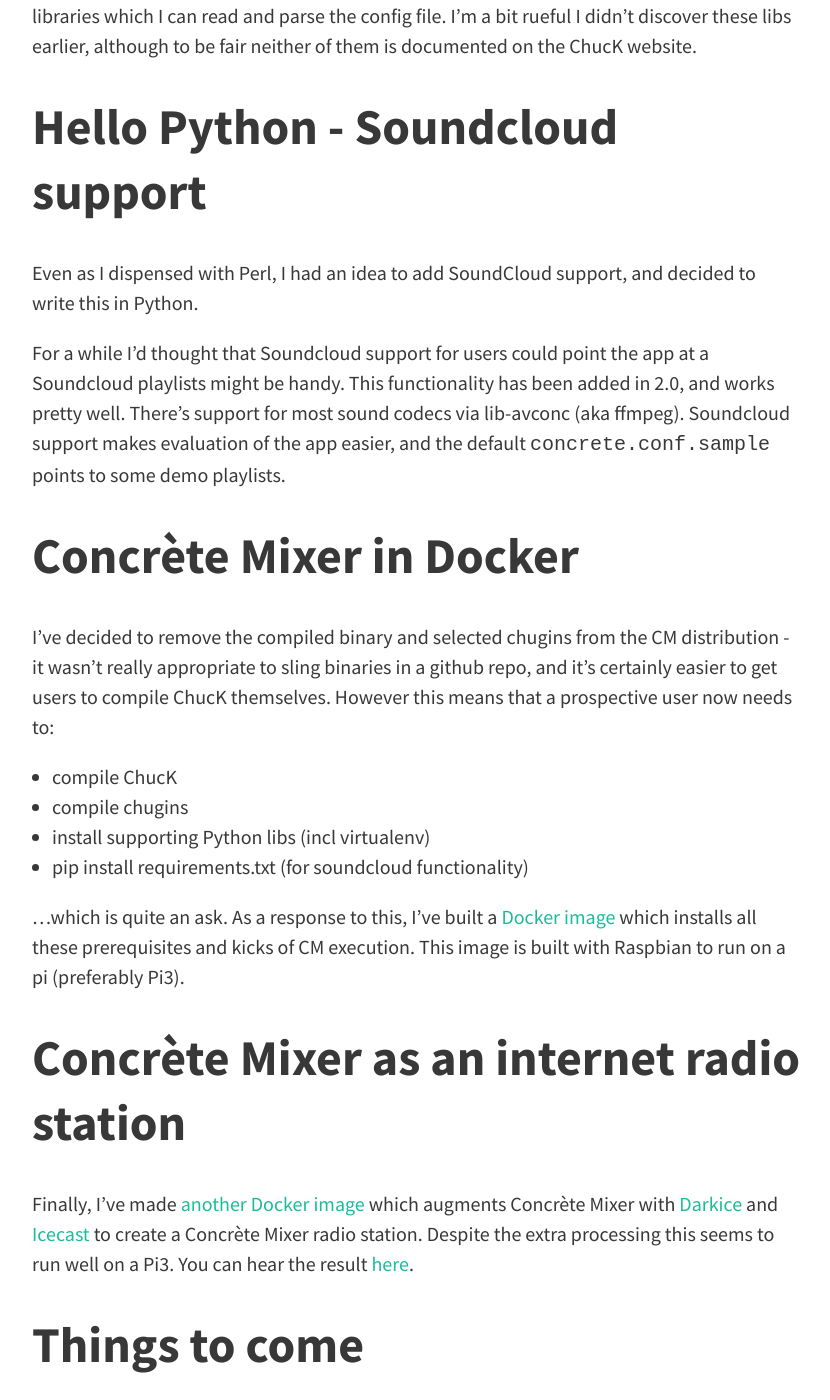
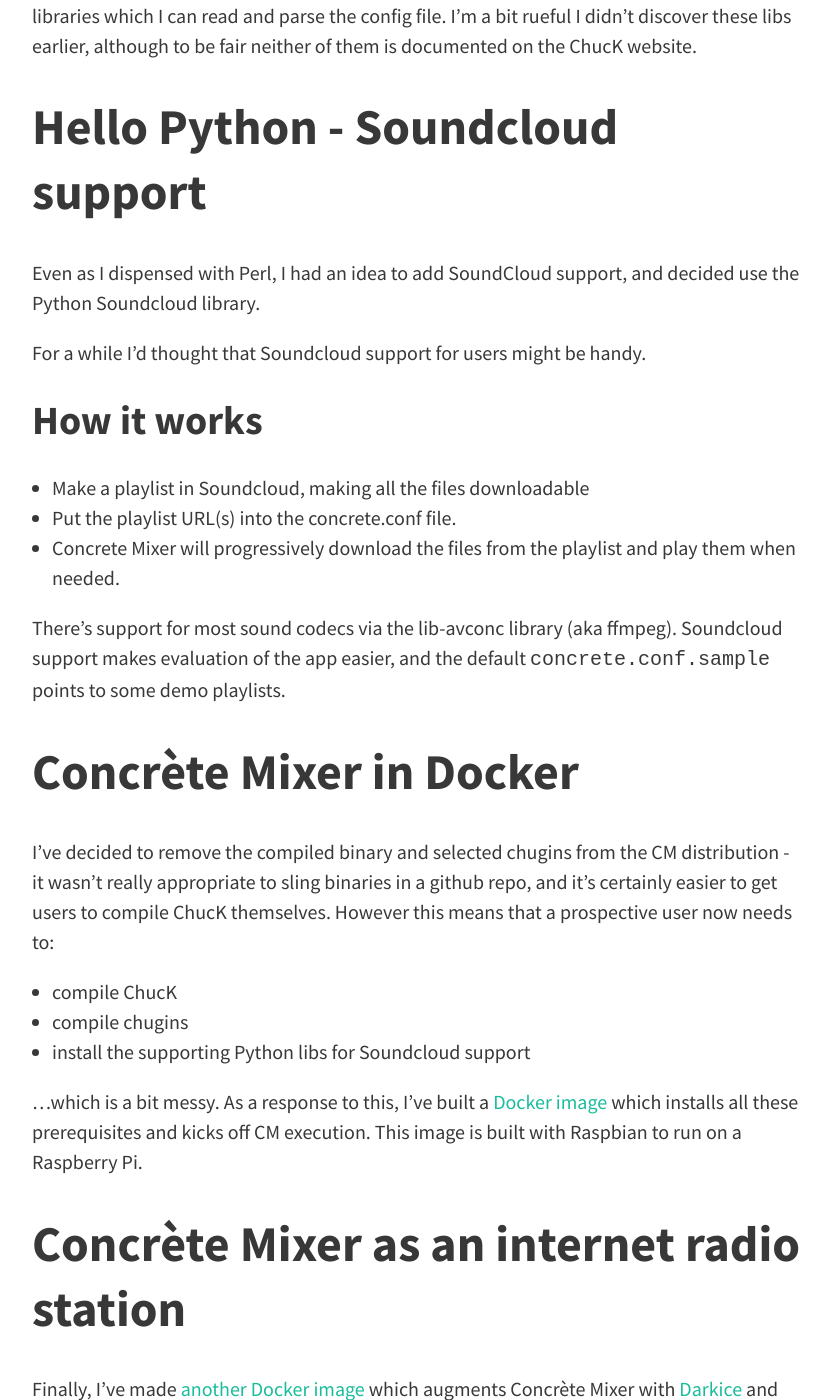
Before and after one commit to concrete-mixer/concrete-mixer.github.io, a Jekyll site: the page built from _posts/2017-02-07-whats-new.md, in a window 1280 px wide and 1400 px high, scrolled down 1089 px. Shown: the whole window, without its empty margins (224-1054 px from the left). Built offline with Jekyll 4.4.1, drawn with Linux system fonts in a browser that asks for light colours; nearby versions of some CDN libraries; comment, search, counter and statistics services are not loaded; some of the changed text lies outside the part shown.

```diff
--- a/_config.yml
+++ b/_config.yml
@@ -15,6 +15,7 @@
      <p>This is the site for the Concrète Mixer software and its internet radio stream. Listen now! <a href="/concrète mixer radio/2017/02/12/call-for-field-recordings.html">Participate!</a></p>
   header_text_feature_image: img/concrete-banner.jpg
   post_header_image: img/concrete-feature.jpg
+  page_header_image: img/page-header.jpg
   footer_text: >
    Powered by <a href="http://jekyllrb.com">Jekyll</a> with <a href="https://rohanchandra.github.io/project/type/">Type Theme</a>
 
@@ -36,7 +37,7 @@
   stack_exchange:  # Full URL
   steam:
   tumblr:
-  twitter: # "twitter"
+  twitter: soundsconcrete
   wordpress:
   youtube: # UCMcMFz-Z3XbkMqhEI3za2RA
 
@@ -70,3 +71,6 @@
 sass:
   sass_dir: _sass
   style: :compressed
+
+
+permalink: /:year/:month/:title
--- a/_layouts/page.html
+++ b/_layouts/page.html
@@ -1,8 +1,8 @@
 ---
 layout: default
 ---
-<article {% if page.feature-img %}class="feature-image"{% endif %}>
-  <header style="background-image: url('{{ site.baseurl }}/{{ page.feature-img }}')">
+<article class="feature-image">
+  <header style="background-image: url('{{ site.baseurl }}/{{ site.theme.page_header_image }}')">
     <h1 class="title">{{ page.title }}</h1>
   </header>
   <section class="post-content">{{ content }}</section>
--- a/_posts/2017-02-07-whats-new.md
+++ b/_posts/2017-02-07-whats-new.md
@@ -12,30 +12,37 @@
 
 # No more Perl
 
-The biggest change is that there's no Perl wrapper for the app. Instead, the prior Perl functionality is now written in ChucK.
+The biggest change to the codebase is that there's no Perl wrapper for the app. Instead, the functionality formerly implemented in Perl has been rewritten in ChucK.
 
 This change was facilitated by my discovery that ChucK has FileIO and regular expression libraries which I can read and parse the config file. I'm a bit rueful I didn't discover these libs earlier, although to be fair neither of them is documented on the ChucK website.
 
 # Hello Python - Soundcloud support
 
-Even as I dispensed with Perl, I had an idea to add SoundCloud support, and decided to write this in Python.
+Even as I dispensed with Perl, I had an idea to add SoundCloud support, and decided use the Python Soundcloud library.
 
-For a while I'd thought that Soundcloud support for users could point the app at a Soundcloud playlists might be handy. This functionality has been added in 2.0, and works pretty well. There's support for most sound codecs via lib-avconc (aka ffmpeg). Soundcloud support makes evaluation of the app easier, and the default `concrete.conf.sample` points to some demo playlists.
+For a while I'd thought that Soundcloud support for users might be handy.
+
+## How it works
+
+- Make a playlist in Soundcloud, making all the files downloadable
+- Put the playlist URL(s) into the concrete.conf file.
+- Concrete Mixer will progressively download the files from the playlist and play them when needed.
+
+There's support for most sound codecs via the lib-avconc library (aka ffmpeg). Soundcloud support makes evaluation of the app easier, and the default `concrete.conf.sample` points to some demo playlists.
 
 # Concrète Mixer in Docker
 
 I've decided to remove the compiled binary and selected chugins from the CM distribution - it wasn't really appropriate to sling binaries in a github repo, and it's certainly easier to get users to compile ChucK themselves. However this means that a prospective user now needs to:
 
-* compile ChucK
-* compile chugins
-* install supporting Python libs (incl virtualenv)
-* pip install requirements.txt (for soundcloud functionality)
+- compile ChucK
+- compile chugins
+- install the supporting Python libs for Soundcloud support
 
-...which is quite an ask. As a response to this, I've built a [Docker image](https://github.com/concrete-mixer/cm-docker-rpi-dac) which installs all these prerequisites and kicks of CM execution. This image is built with Raspbian to run on a pi (preferably Pi3).
+...which is a bit messy. As a response to this, I've built a [Docker image](https://github.com/concrete-mixer/cm-docker-rpi-dac) which installs all these prerequisites and kicks off CM execution. This image is built with Raspbian to run on a Raspberry Pi.
 
 # Concrète Mixer as an internet radio station
 
-Finally, I've made [another Docker image](https://github.com/concrete-mixer/cm-docker-rpi-internet) which augments Concrète Mixer with [Darkice](http://www.darkice.org) and [Icecast](https://www.icecast.org) to create a Concrète Mixer radio station. Despite the extra processing this seems to run well on a Pi3. You can hear the result [here](http://concrete-mixer.venturus.io/concrete-mixer.mp3).
+Finally, I've made [another Docker image](https://github.com/concrete-mixer/cm-docker-rpi-internet) which augments Concrète Mixer with [Darkice](http://www.darkice.org) and [Icecast](https://www.icecast.org) to create a Concrète Mixer radio station. Despite the extra processing required, this setup runs pretty well on a Pi3. You can hear the result [here](http://concrete-mixer.venturus.io/concrete-mixer.mp3).
 
 
 # Things to come
@@ -46,11 +53,11 @@
 
 I've always had a question mark in my head over how punters would use Concrète Mixer, who they would be and why they would want to use it. As an occasional sound recordist who likes mashing up audio, the use case seems obvious to me, and I guess there are others who might be keen, but whether they'd want little boxes to do it or not is still unknown to me.
 
-Instead, Concrète Mixer as an internet radio station seems like a good focus to the project. The way forward seems to me to be to get more sounds. At the moment I have a half hour long battery of sounds, and that gets repetitive after a while. So I'll go on the hunt.
+Instead, Concrète Mixer as an internet radio station seems like a good focus to the project. The way forward seems to me to be to get more sounds, and refine the effects/playback system.
 
 ## Longer term
 
 There's still a lot that could be done on the audio front:
 
-* The effects chain is still mono (well fake stereo by the cheat of adding a short delay to a randomly chosen channel)
-* I have some more sound mashing ideas on playback that I haven't explored yet. Some of these ideas (eg stereo reverb) will have to wait until more powerful iterations of rpis are available.
+* The effects chain is still mono (hidden with a bit of delay on a randomly selected channel
+* I have some more sound mashing ideas on playback that I haven't explored yet. Some of these ideas (eg stereo reverb) will have to wait until more powerful Raspberry Pis are available.
```
